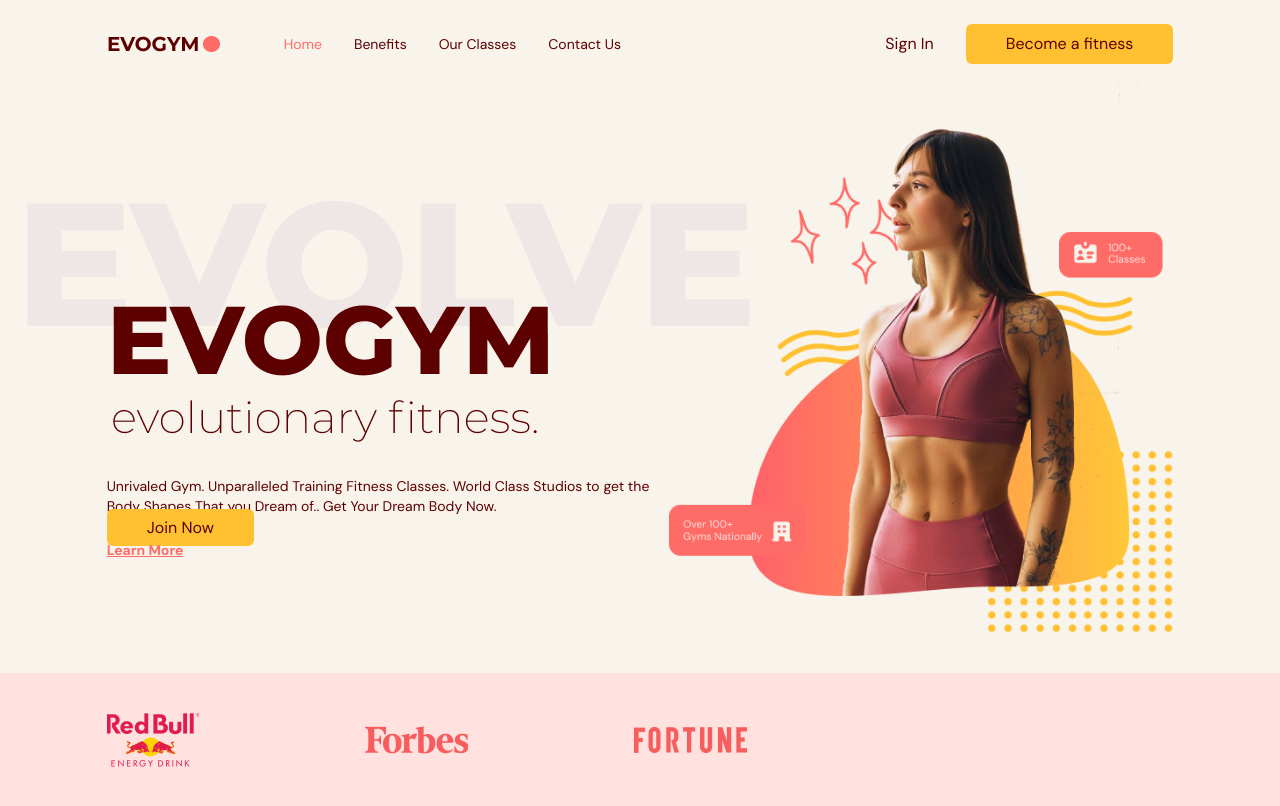
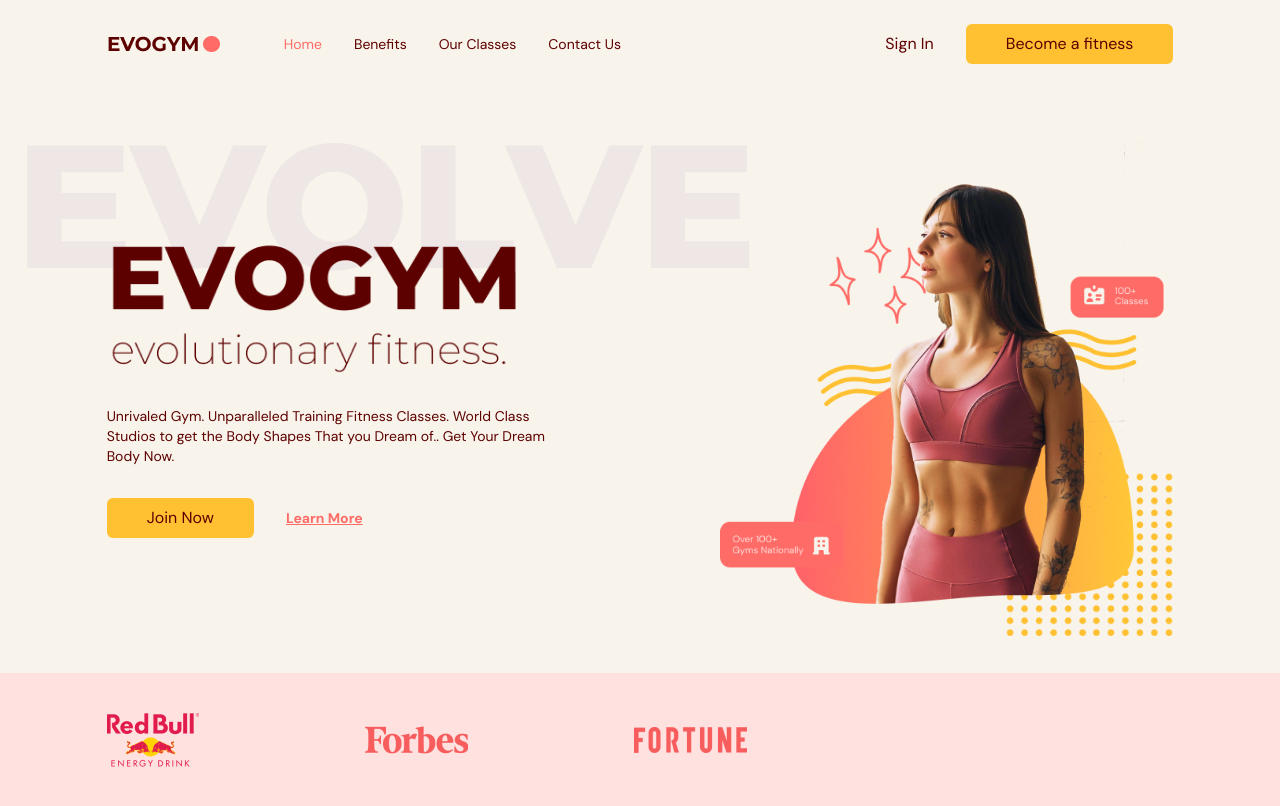
Before and after one commit to RomaSamkov/fitness-app-ts, a React (Vite) app: page / in a window 1280 px wide. Shown: the top 806 px of the page. Built offline with nearby package versions, Linux system fonts and the light colour scheme.

Commit message:
add motion and styles

```diff
--- a/src/scenes/home/index.tsx
+++ b/src/scenes/home/index.tsx
@@ -7,6 +7,7 @@
 import useMediaQuery from "@/hooks/useMediaQuery";
 import ActionButton from "@/shared/ActionButton";
 import AnchorLink from "react-anchor-link-smooth-scroll";
+import { motion } from "framer-motion";
 
 type Props = {
   setSelectedPage: (value: SelectedPage) => void;
@@ -18,11 +19,24 @@
   return (
     <section id="home" className="gap-16 bg-gray-20 py-10 md:h-full md:pb-0">
       {/* Image and Header */}
-      <div className="mx-auto w-5/6 items-center justify-center md:flex md:h-5/6">
+      <motion.div
+        className="mx-auto w-5/6 items-center justify-center md:flex md:h-5/6"
+        onViewportEnter={() => setSelectedPage(SelectedPage.Home)}
+      >
         {/* Main Header*/}
         <div className="z-10 mt-32 md:basis-3/5">
           {/* Headings */}
-          <div>
+          <motion.div
+            className="md:-mt-20"
+            initial="hidden"
+            whileInView="visible"
+            viewport={{ once: true, amount: 0.5 }}
+            transition={{ duration: 0.5 }}
+            variants={{
+              hidden: { opacity: 0, x: -50 },
+              visible: { opacity: 1, x: 0 },
+            }}
+          >
             <div className="relative">
               <div className="before:absolute before:-top-20 before:-left-20 before:z-[-1] md:before:content-evolvetext">
                 <img alt="home-page-text" src={HomePageText} />
@@ -34,9 +48,19 @@
               Studios to get the Body Shapes That you Dream of.. Get Your Dream
               Body Now.
             </p>
-          </div>
+          </motion.div>
           {/* Actions */}
-          <div>
+          <motion.div
+            className="mt-8 flex items-center gap-8"
+            initial="hidden"
+            whileInView="visible"
+            viewport={{ once: true, amount: 0.5 }}
+            transition={{ delay: 0.2, duration: 0.5 }}
+            variants={{
+              hidden: { opacity: 0, x: -50 },
+              visible: { opacity: 1, x: 0 },
+            }}
+          >
             <ActionButton setSelectedPage={setSelectedPage}>
               Join Now
             </ActionButton>
@@ -47,13 +71,13 @@
             >
               <p>Learn More</p>
             </AnchorLink>
-          </div>
+          </motion.div>
         </div>
         {/* Image */}
-        <div>
+        <div className="flex basis-3/5 justify-center md:z-10 md:ml-40 md:mt-16 md:justify-items-end">
           <img src={HomePageGraphic} alt="homePageGraphic" />
         </div>
-      </div>
+      </motion.div>
       {/* Sponsors */}
       {isAboveMediumScreens && (
         <div className="h-[150px] w-full bg-primary-100 py-10">
```
